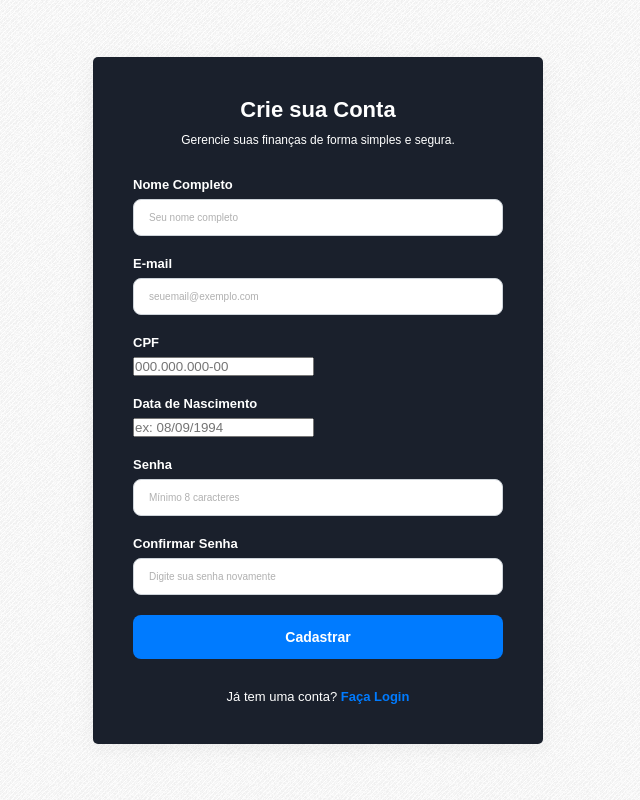
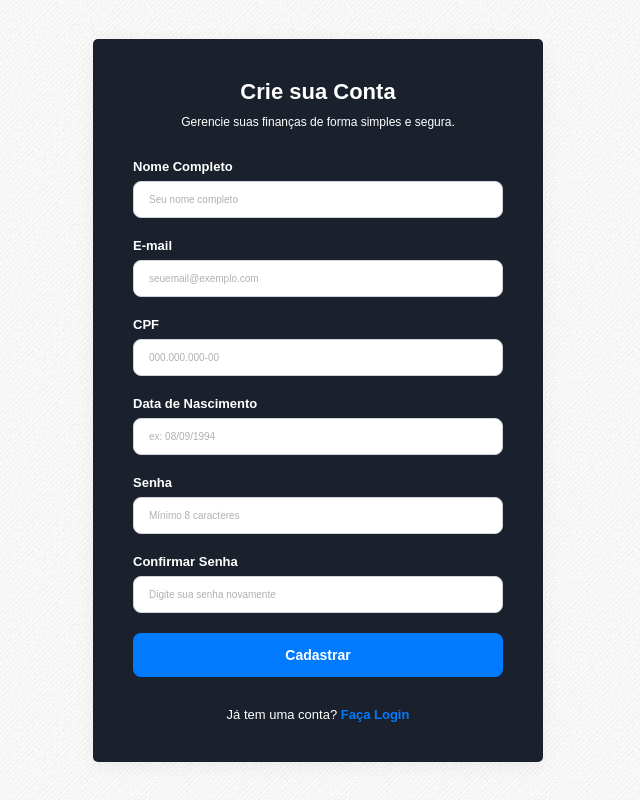
Before and after one commit to PFMJunior/carteira-financeira, a Next.js app: page /register in a window 1280 px wide. Shown: the whole page, without its empty margins (322-962 px from the left). Built offline with nearby package versions, Linux system fonts and the light colour scheme.

Commit message:
Add css for input type=tel

```diff
--- a/app/register/styles.module.scss
+++ b/app/register/styles.module.scss
@@ -47,6 +47,7 @@
                     margin-bottom: 0.7rem;
                 }
 
+                input[type="tel"],
                 input[type="text"],
                 input[type="email"],
                 input[type="password"] {
```
